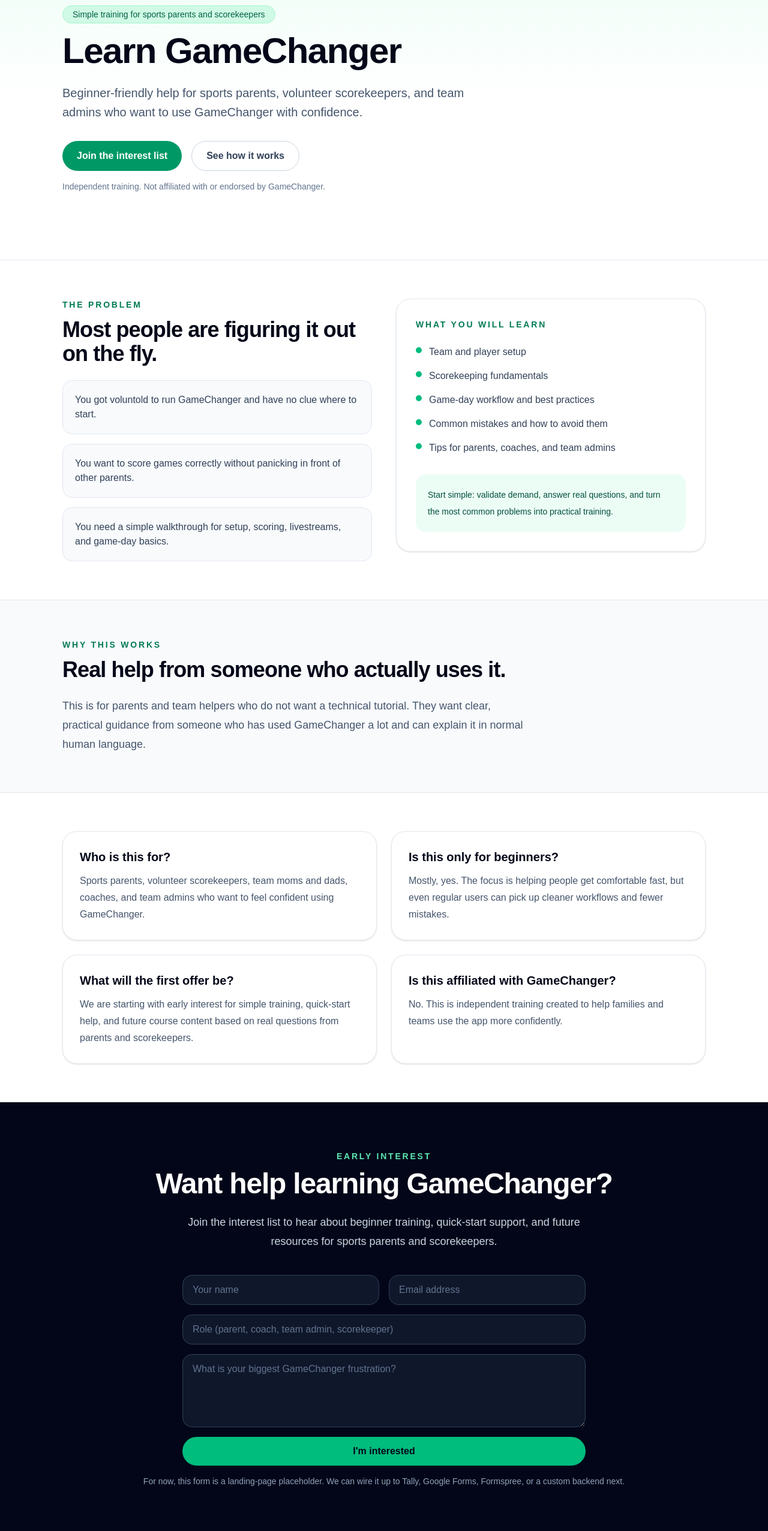
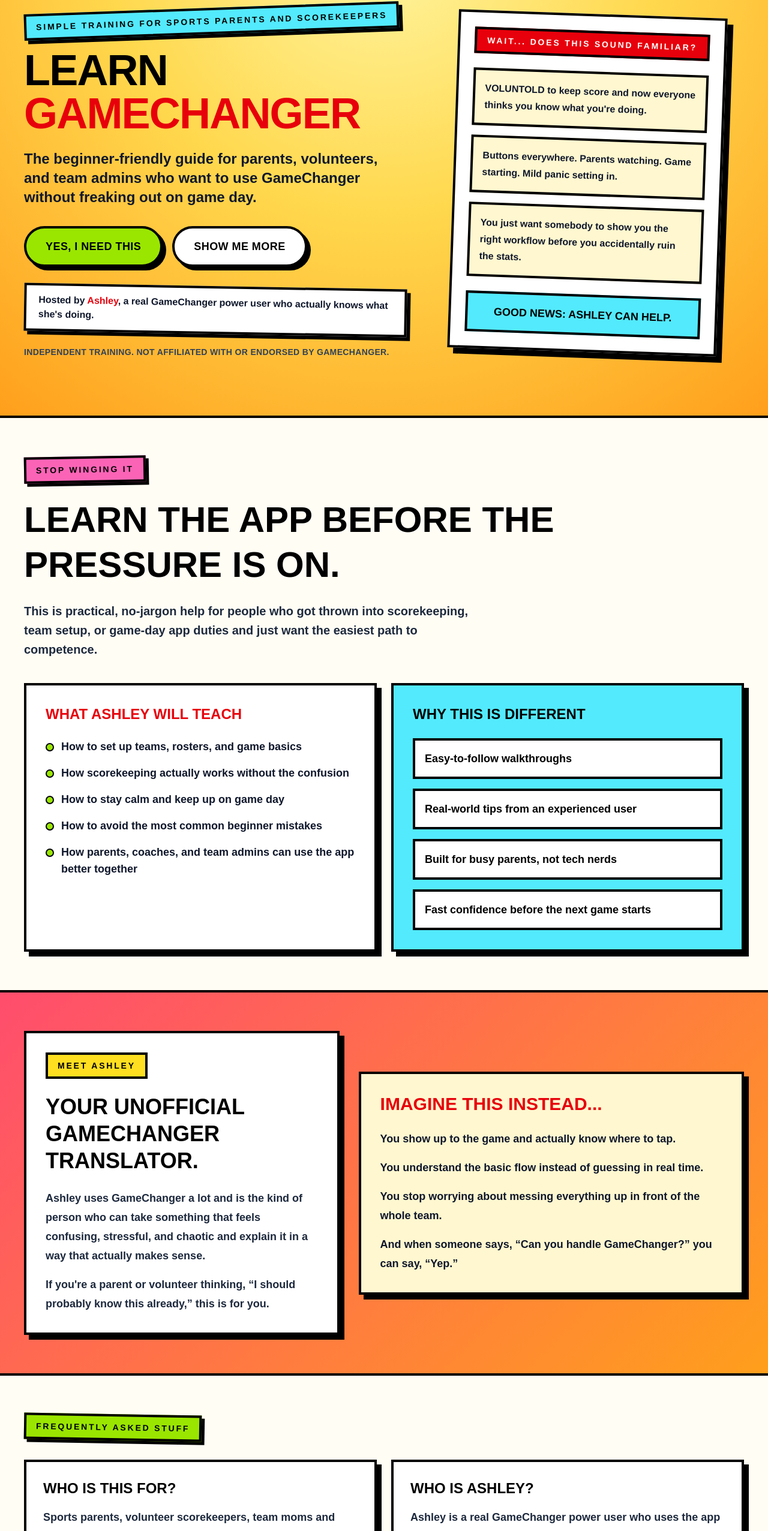
Before and after one commit to BeansAI-beep/learn-gamechanger, a Next.js app: page / in a window 1280 px wide. Shown: the part 103-2656 px from the top of the page at 60% size. Built offline with nearby package versions, Linux system fonts and the light colour scheme.

Commit message:
Restyle landing page with retro infomercial vibe

```diff
--- a/src/app/layout.tsx
+++ b/src/app/layout.tsx
@@ -36,6 +36,9 @@
     description:
       "Simple training for sports parents and scorekeepers.",
   },
+  icons: {
+    icon: "/favicon.ico",
+  },
 };
 
 export default function RootLayout({
--- a/src/app/page.tsx
+++ b/src/app/page.tsx
@@ -1,196 +1,281 @@
 const painPoints = [
-  "You got voluntold to run GameChanger and have no clue where to start.",
-  "You want to score games correctly without panicking in front of other parents.",
-  "You need a simple walkthrough for setup, scoring, livestreams, and game-day basics.",
+  "VOLUNTOLD to keep score and now everyone thinks you know what you're doing.",
+  "Buttons everywhere. Parents watching. Game starting. Mild panic setting in.",
+  "You just want somebody to show you the right workflow before you accidentally ruin the stats.",
 ];
 
 const learnItems = [
-  "Team and player setup",
-  "Scorekeeping fundamentals",
-  "Game-day workflow and best practices",
-  "Common mistakes and how to avoid them",
-  "Tips for parents, coaches, and team admins",
+  "How to set up teams, rosters, and game basics",
+  "How scorekeeping actually works without the confusion",
+  "How to stay calm and keep up on game day",
+  "How to avoid the most common beginner mistakes",
+  "How parents, coaches, and team admins can use the app better together",
+];
+
+const benefits = [
+  "Easy-to-follow walkthroughs",
+  "Real-world tips from an experienced user",
+  "Built for busy parents, not tech nerds",
+  "Fast confidence before the next game starts",
 ];
 
 const faqs = [
   {
     question: "Who is this for?",
     answer:
-      "Sports parents, volunteer scorekeepers, team moms and dads, coaches, and team admins who want to feel confident using GameChanger.",
+      "Sports parents, volunteer scorekeepers, team moms and dads, coaches, and team admins who want to stop guessing and start feeling confident.",
+  },
+  {
+    question: "Who is Ashley?",
+    answer:
+      "Ashley is a real GameChanger power user who uses the app a lot and knows how to explain it in plain English to people who are overwhelmed.",
   },
   {
     question: "Is this only for beginners?",
     answer:
-      "Mostly, yes. The focus is helping people get comfortable fast, but even regular users can pick up cleaner workflows and fewer mistakes.",
-  },
-  {
-    question: "What will the first offer be?",
-    answer:
-      "We are starting with early interest for simple training, quick-start help, and future course content based on real questions from parents and scorekeepers.",
+      "Mostly yes. The sweet spot is helping people get comfortable fast, but even regular users can learn cleaner, easier workflows.",
   },
   {
     question: "Is this affiliated with GameChanger?",
     answer:
-      "No. This is independent training created to help families and teams use the app more confidently.",
+      "Nope. This is independent training and is not affiliated with or endorsed by GameChanger.",
   },
 ];
 
 export default function Home() {
   return (
-    <main className="bg-white text-slate-900">
-      <section className="border-b border-slate-200 bg-gradient-to-b from-emerald-50 via-white to-white">
-        <div className="mx-auto max-w-6xl px-6 py-20 md:px-10 md:py-28">
-          <div className="max-w-3xl">
-            <p className="mb-4 inline-flex rounded-full border border-emerald-200 bg-emerald-100 px-4 py-1 text-sm font-medium text-emerald-800">
+    <main className="min-h-screen bg-[#fff7cf] text-slate-900">
+      <section className="border-b-4 border-black bg-[radial-gradient(circle_at_top,_#fff6a3_0%,_#ffd84d_45%,_#ff9f1c_100%)]">
+        <div className="mx-auto max-w-7xl px-6 py-6 text-center md:px-10">
+          <div className="inline-block rounded-full border-4 border-black bg-red-500 px-5 py-2 text-sm font-black uppercase tracking-[0.2em] text-white shadow-[4px_4px_0_#000]">
+            As seen on stressed-out sports parents
+          </div>
+        </div>
+
+        <div className="mx-auto grid max-w-7xl gap-10 px-6 pb-20 pt-4 md:grid-cols-[1.1fr_0.9fr] md:px-10 md:pb-24 md:pt-6">
+          <div>
+            <div className="inline-block -rotate-2 border-4 border-black bg-cyan-300 px-4 py-2 text-sm font-black uppercase tracking-[0.2em] text-black shadow-[6px_6px_0_#000]">
               Simple training for sports parents and scorekeepers
+            </div>
+
+            <h1 className="mt-6 text-5xl font-black uppercase leading-none tracking-tight text-black md:text-7xl">
+              Learn
+              <span className="block text-red-600">GameChanger</span>
+            </h1>
+
+            <p className="mt-6 max-w-2xl text-xl font-bold leading-8 text-slate-900 md:text-2xl">
+              The beginner-friendly guide for parents, volunteers, and team
+              admins who want to use GameChanger without freaking out on game
+              day.
             </p>
-            <h1 className="text-4xl font-bold tracking-tight text-slate-950 md:text-6xl">
-              Learn GameChanger
-            </h1>
-            <p className="mt-6 max-w-2xl text-lg leading-8 text-slate-600 md:text-xl">
-              Beginner-friendly help for sports parents, volunteer scorekeepers,
-              and team admins who want to use GameChanger with confidence.
-            </p>
+
             <div className="mt-8 flex flex-col gap-4 sm:flex-row">
               <a
                 href="#interest"
-                className="inline-flex items-center justify-center rounded-full bg-emerald-600 px-6 py-3 text-base font-semibold text-white transition hover:bg-emerald-700"
+                className="inline-flex items-center justify-center rounded-full border-4 border-black bg-lime-400 px-8 py-4 text-lg font-black uppercase tracking-wide text-black shadow-[6px_6px_0_#000] transition hover:translate-x-[2px] hover:translate-y-[2px] hover:shadow-[4px_4px_0_#000]"
               >
-                Join the interest list
+                Yes, I need this
               </a>
               <a
                 href="#how-it-helps"
-                className="inline-flex items-center justify-center rounded-full border border-slate-300 px-6 py-3 text-base font-semibold text-slate-700 transition hover:border-slate-400 hover:bg-slate-50"
+                className="inline-flex items-center justify-center rounded-full border-4 border-black bg-white px-8 py-4 text-lg font-black uppercase tracking-wide text-black shadow-[6px_6px_0_#000] transition hover:translate-x-[2px] hover:translate-y-[2px] hover:shadow-[4px_4px_0_#000]"
               >
-                See how it works
+                Show me more
               </a>
             </div>
-            <p className="mt-4 text-sm text-slate-500">
+
+            <div className="mt-8 inline-block rotate-1 border-4 border-black bg-white px-5 py-3 text-base font-bold text-slate-900 shadow-[6px_6px_0_#000]">
+              Hosted by <span className="text-red-600">Ashley</span>, a real
+              GameChanger power user who actually knows what she&apos;s doing.
+            </div>
+
+            <p className="mt-5 max-w-2xl text-sm font-semibold uppercase tracking-wide text-slate-700">
               Independent training. Not affiliated with or endorsed by
               GameChanger.
             </p>
           </div>
+
+          <div className="flex items-center justify-center">
+            <div className="w-full max-w-md rotate-2 border-4 border-black bg-white p-6 shadow-[10px_10px_0_#000]">
+              <div className="border-4 border-black bg-red-600 px-4 py-2 text-center text-sm font-black uppercase tracking-[0.2em] text-white">
+                Wait... does this sound familiar?
+              </div>
+              <ul className="mt-6 space-y-4">
+                {painPoints.map((item) => (
+                  <li
+                    key={item}
+                    className="border-4 border-black bg-[#fff7cf] p-4 text-base font-bold leading-7 text-slate-900"
+                  >
+                    {item}
+                  </li>
+                ))}
+              </ul>
+              <div className="mt-6 border-4 border-black bg-cyan-300 p-4 text-center text-lg font-black uppercase text-black">
+                Good news: Ashley can help.
+              </div>
+            </div>
+          </div>
         </div>
       </section>
 
-      <section id="how-it-helps" className="mx-auto max-w-6xl px-6 py-16 md:px-10">
-        <div className="grid gap-10 md:grid-cols-2 md:items-start">
-          <div>
-            <p className="text-sm font-semibold uppercase tracking-[0.2em] text-emerald-700">
-              The problem
+      <section id="how-it-helps" className="border-b-4 border-black bg-[#fffdf4]">
+        <div className="mx-auto max-w-7xl px-6 py-16 md:px-10">
+          <div className="max-w-4xl">
+            <div className="inline-block -rotate-1 border-4 border-black bg-pink-400 px-4 py-2 text-sm font-black uppercase tracking-[0.2em] text-black shadow-[5px_5px_0_#000]">
+              Stop winging it
+            </div>
+            <h2 className="mt-6 text-4xl font-black uppercase leading-tight text-black md:text-6xl">
+              Learn the app before the pressure is on.
+            </h2>
+            <p className="mt-6 max-w-3xl text-xl font-bold leading-8 text-slate-800">
+              This is practical, no-jargon help for people who got thrown into
+              scorekeeping, team setup, or game-day app duties and just want the
+              easiest path to competence.
             </p>
-            <h2 className="mt-3 text-3xl font-bold tracking-tight text-slate-950 md:text-4xl">
-              Most people are figuring it out on the fly.
-            </h2>
-            <div className="mt-6 space-y-4">
-              {painPoints.map((item) => (
-                <div
-                  key={item}
-                  className="rounded-2xl border border-slate-200 bg-slate-50 p-5 text-slate-700"
-                >
+          </div>
+
+          <div className="mt-10 grid gap-6 md:grid-cols-2">
+            <div className="border-4 border-black bg-white p-8 shadow-[8px_8px_0_#000]">
+              <h3 className="text-2xl font-black uppercase text-red-600">
+                What Ashley will teach
+              </h3>
+              <ul className="mt-6 space-y-4">
+                {learnItems.map((item) => (
+                  <li key={item} className="flex items-start gap-3 text-lg font-bold text-slate-900">
+                    <span className="mt-2 inline-block h-3.5 w-3.5 shrink-0 rounded-full border-2 border-black bg-lime-400" />
+                    <span>{item}</span>
+                  </li>
+                ))}
+              </ul>
+            </div>
+
+            <div className="border-4 border-black bg-cyan-300 p-8 shadow-[8px_8px_0_#000]">
+              <h3 className="text-2xl font-black uppercase text-black">
+                Why this is different
+              </h3>
+              <div className="mt-6 grid gap-4">
+                {benefits.map((item) => (
+                  <div key={item} className="border-4 border-black bg-white p-4 text-lg font-black text-black">
                     {item}
                   </div>
                 ))}
               </div>
             </div>
+          </div>
+        </div>
+      </section>
 
-          <div className="rounded-3xl border border-slate-200 bg-white p-8 shadow-sm">
-            <p className="text-sm font-semibold uppercase tracking-[0.2em] text-emerald-700">
-              What you will learn
+      <section className="border-b-4 border-black bg-[linear-gradient(135deg,_#ff4d6d_0%,_#ff9f1c_100%)]">
+        <div className="mx-auto max-w-7xl px-6 py-16 md:px-10">
+          <div className="grid gap-8 md:grid-cols-[0.9fr_1.1fr] md:items-center">
+            <div className="border-4 border-black bg-white p-8 shadow-[8px_8px_0_#000]">
+              <div className="inline-block border-4 border-black bg-yellow-300 px-4 py-2 text-sm font-black uppercase tracking-[0.2em] text-black">
+                Meet Ashley
+              </div>
+              <h2 className="mt-6 text-4xl font-black uppercase leading-tight text-black">
+                Your unofficial GameChanger translator.
+              </h2>
+              <p className="mt-6 text-lg font-bold leading-8 text-slate-800">
+                Ashley uses GameChanger a lot and is the kind of person who can
+                take something that feels confusing, stressful, and chaotic and
+                explain it in a way that actually makes sense.
               </p>
-            <ul className="mt-6 space-y-4">
-              {learnItems.map((item) => (
-                <li key={item} className="flex items-start gap-3 text-slate-700">
-                  <span className="mt-1 inline-block h-2.5 w-2.5 rounded-full bg-emerald-500" />
-                  <span>{item}</span>
-                </li>
-              ))}
-            </ul>
-            <div className="mt-8 rounded-2xl bg-emerald-50 p-5 text-sm leading-7 text-emerald-900">
-              Start simple: validate demand, answer real questions, and turn the
-              most common problems into practical training.
+              <p className="mt-4 text-lg font-bold leading-8 text-slate-800">
+                If you&apos;re a parent or volunteer thinking, “I should probably know
+                this already,” this is for you.
+              </p>
+            </div>
+
+            <div className="border-4 border-black bg-[#fff7cf] p-8 shadow-[8px_8px_0_#000]">
+              <h3 className="text-3xl font-black uppercase text-red-600">
+                Imagine this instead...
+              </h3>
+              <div className="mt-6 space-y-4 text-lg font-bold leading-8 text-slate-900">
+                <p>
+                  You show up to the game and actually know where to tap.
+                </p>
+                <p>
+                  You understand the basic flow instead of guessing in real time.
+                </p>
+                <p>
+                  You stop worrying about messing everything up in front of the
+                  whole team.
+                </p>
+                <p>
+                  And when someone says, “Can you handle GameChanger?” you can say,
+                  “Yep.”
+                </p>
+              </div>
             </div>
           </div>
         </div>
       </section>
 
-      <section className="border-y border-slate-200 bg-slate-50">
-        <div className="mx-auto max-w-6xl px-6 py-16 md:px-10">
-          <div className="max-w-3xl">
-            <p className="text-sm font-semibold uppercase tracking-[0.2em] text-emerald-700">
-              Why this works
-            </p>
-            <h2 className="mt-3 text-3xl font-bold tracking-tight text-slate-950 md:text-4xl">
-              Real help from someone who actually uses it.
-            </h2>
-            <p className="mt-6 text-lg leading-8 text-slate-600">
-              This is for parents and team helpers who do not want a technical
-              tutorial. They want clear, practical guidance from someone who has
-              used GameChanger a lot and can explain it in normal human language.
-            </p>
+      <section className="bg-[#fffdf4]">
+        <div className="mx-auto max-w-7xl px-6 py-16 md:px-10">
+          <div className="inline-block rotate-1 border-4 border-black bg-lime-400 px-4 py-2 text-sm font-black uppercase tracking-[0.2em] text-black shadow-[5px_5px_0_#000]">
+            Frequently asked stuff
+          </div>
+          <div className="mt-8 grid gap-6 md:grid-cols-2">
+            {faqs.map((faq) => (
+              <div
+                key={faq.question}
+                className="border-4 border-black bg-white p-7 shadow-[8px_8px_0_#000]"
+              >
+                <h3 className="text-2xl font-black uppercase text-black">{faq.question}</h3>
+                <p className="mt-4 text-lg font-bold leading-8 text-slate-800">{faq.answer}</p>
+              </div>
+            ))}
           </div>
         </div>
       </section>
 
-      <section className="mx-auto max-w-6xl px-6 py-16 md:px-10">
-        <div className="grid gap-6 md:grid-cols-2">
-          {faqs.map((faq) => (
-            <div
-              key={faq.question}
-              className="rounded-3xl border border-slate-200 bg-white p-7 shadow-sm"
-            >
-              <h3 className="text-xl font-semibold text-slate-950">{faq.question}</h3>
-              <p className="mt-3 leading-7 text-slate-600">{faq.answer}</p>
+      <section id="interest" className="border-t-4 border-black bg-slate-950 text-white">
+        <div className="mx-auto max-w-5xl px-6 py-20 text-center md:px-10">
+          <div className="inline-block -rotate-1 border-4 border-white bg-red-600 px-5 py-2 text-sm font-black uppercase tracking-[0.2em] text-white shadow-[5px_5px_0_#22c55e]">
+            Don&apos;t wait for the next game-day panic spiral
           </div>
-          ))}
-        </div>
-      </section>
-
-      <section id="interest" className="bg-slate-950 text-white">
-        <div className="mx-auto max-w-4xl px-6 py-20 text-center md:px-10">
-          <p className="text-sm font-semibold uppercase tracking-[0.2em] text-emerald-300">
-            Early interest
-          </p>
-          <h2 className="mt-3 text-3xl font-bold tracking-tight md:text-5xl">
-            Want help learning GameChanger?
+          <h2 className="mt-6 text-4xl font-black uppercase leading-tight md:text-6xl">
+            Get on Ashley&apos;s list.
           </h2>
-          <p className="mx-auto mt-6 max-w-2xl text-lg leading-8 text-slate-300">
-            Join the interest list to hear about beginner training, quick-start
-            support, and future resources for sports parents and scorekeepers.
+          <p className="mx-auto mt-6 max-w-3xl text-xl font-bold leading-8 text-slate-300">
+            Join the interest list for beginner training, quick-start help, and
+            future GameChanger resources built for real sports parents and
+            scorekeepers.
           </p>
 
-          <form className="mx-auto mt-10 grid max-w-2xl gap-4 text-left md:grid-cols-2">
+          <form className="mx-auto mt-10 grid max-w-3xl gap-4 text-left md:grid-cols-2">
             <input
               type="text"
               placeholder="Your name"
-              className="rounded-2xl border border-slate-700 bg-slate-900 px-4 py-3 text-white placeholder:text-slate-500 focus:border-emerald-400 focus:outline-none"
+              className="rounded-2xl border-4 border-white bg-white px-4 py-3 text-slate-950 placeholder:text-slate-500 focus:border-yellow-300 focus:outline-none"
             />
             <input
               type="email"
               placeholder="Email address"
-              className="rounded-2xl border border-slate-700 bg-slate-900 px-4 py-3 text-white placeholder:text-slate-500 focus:border-emerald-400 focus:outline-none"
+              className="rounded-2xl border-4 border-white bg-white px-4 py-3 text-slate-950 placeholder:text-slate-500 focus:border-yellow-300 focus:outline-none"
             />
             <input
               type="text"
               placeholder="Role (parent, coach, team admin, scorekeeper)"
-              className="rounded-2xl border border-slate-700 bg-slate-900 px-4 py-3 text-white placeholder:text-slate-500 focus:border-emerald-400 focus:outline-none md:col-span-2"
+              className="rounded-2xl border-4 border-white bg-white px-4 py-3 text-slate-950 placeholder:text-slate-500 focus:border-yellow-300 focus:outline-none md:col-span-2"
             />
             <textarea
               placeholder="What is your biggest GameChanger frustration?"
               rows={4}
-              className="rounded-2xl border border-slate-700 bg-slate-900 px-4 py-3 text-white placeholder:text-slate-500 focus:border-emerald-400 focus:outline-none md:col-span-2"
+              className="rounded-2xl border-4 border-white bg-white px-4 py-3 text-slate-950 placeholder:text-slate-500 focus:border-yellow-300 focus:outline-none md:col-span-2"
             />
             <button
               type="submit"
-              className="rounded-full bg-emerald-500 px-6 py-3 font-semibold text-slate-950 transition hover:bg-emerald-400 md:col-span-2"
+              className="rounded-full border-4 border-white bg-lime-400 px-6 py-4 text-lg font-black uppercase tracking-wide text-black shadow-[6px_6px_0_#ef4444] transition hover:translate-x-[2px] hover:translate-y-[2px] hover:shadow-[4px_4px_0_#ef4444] md:col-span-2"
             >
               I&apos;m interested
             </button>
           </form>
 
-          <p className="mt-4 text-sm text-slate-400">
-            For now, this form is a landing-page placeholder. We can wire it up
-            to Tally, Google Forms, Formspree, or a custom backend next.
+          <p className="mt-5 text-sm font-semibold uppercase tracking-wide text-slate-400">
+            Placeholder form for now — next we can connect this to Tally,
+            Formspree, Google Forms, or a custom form backend.
           </p>
         </div>
       </section>
```
Lines whose indentation alone changed are shown as unchanged.
